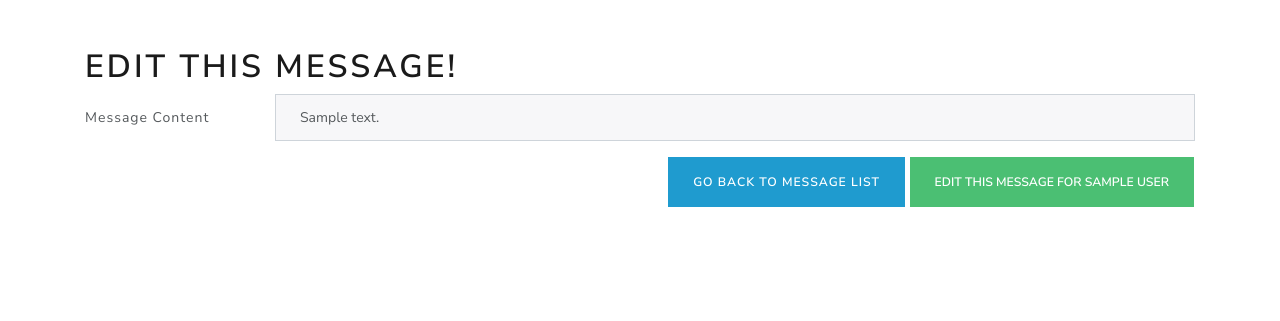
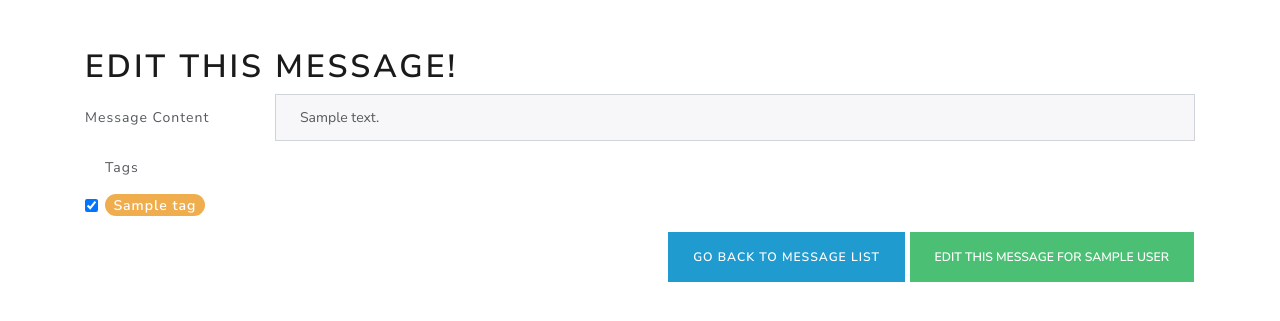
Before and after one commit to Technology-Development/users_messages_flask, a Flask app: page /messages/1/edit in a window 1280 px wide. Shown: the part 98-419 px from the top of the page. Run offline with Flask 2, Linux system fonts and the light colour scheme; tables that the repository leaves empty hold one stand-in row (values such as "Sample post"); some libraries are stand-ins or nearby versions.

Commit message:
finishing m:m, including bonus for n+1 queries

```diff
--- a/solution-many-to-many/app.py
+++ b/solution-many-to-many/app.py
@@ -93,13 +93,16 @@ def messages_index(user_id):
 def messages_new(user_id):
     """Show a form to create a new message for a specific user"""
     found_user = User.query.get_or_404(user_id)
-    return render_template('messages/new.html', user=found_user)
+    return render_template(
+        'messages/new.html', user=found_user, tags=Tag.query.all())
 
 
 @app.route('/users/<int:user_id>/messages', methods=["POST"])
 def messages_create(user_id):
     """Handle form submission for creating a new message for a specific user"""
     new_message = Message(content=request.form.get('content'), user_id=user_id)
+    tag_ids = [int(num) for num in request.form.getlist("tags")]
+    new_message.tags = Tag.query.filter(Tag.id.in_(tag_ids))
     db.session.add(new_message)
     db.session.commit()
     return redirect(url_for('messages_index', user_id=user_id))
@@ -116,7 +119,8 @@ def messages_show(message_id):
 def messages_edit(message_id):
     """Show a form to edit an existing message"""
     found_message = Message.query.get_or_404(message_id)
-    return render_template('messages/edit.html', message=found_message)
+    return render_template(
+        'messages/edit.html', message=found_message, tags=Tag.query.all())
 
 
 @app.route('/messages/<int:message_id>', methods=["PATCH"])
@@ -124,6 +128,8 @@ def messages_update(message_id):
     """Handle form submission for updating an existing message"""
     found_message = Message.query.get_or_404(message_id)
     found_message.content = request.form.get('content')
+    tag_ids = [int(num) for num in request.form.getlist("tags")]
+    found_message.tags = Tag.query.filter(Tag.id.in_(tag_ids))
     user = found_message.user
     db.session.add(found_message)
     db.session.commit()
@@ -203,6 +209,3 @@ def tags_destroy(tag_id):
 @app.errorhandler(404)
 def page_not_found(e):
     return render_template('404.html'), 404
-
-
-# update message routes
--- a/solution-many-to-many/static/style.css
+++ b/solution-many-to-many/static/style.css
@@ -9,3 +9,7 @@
 .user-photo {
   width: 100%;
 }
+
+.badge {
+  font-size: 100%;
+}
--- a/solution-many-to-many/templates/messages/edit.html
+++ b/solution-many-to-many/templates/messages/edit.html
@@ -9,6 +9,26 @@
         <input type="text" class="form-control" id="content" name="content" placeholder="What do you want your message to be?" value="{{ message.content }}">
       </div>
     </div>
+    <div class="form-check">
+      <p>Tags</p>
+      {% for tag in tags %}
+        <div>
+          <input
+            class="form-check-input"
+            type="checkbox"
+            value="{{ tag.id }}"
+            id="tag_{{ tag.id }}"
+            name="tags"
+            {% if tag in message.tags %}
+              checked
+            {% endif %}
+          >
+          <label class="form-check-label" for="tag_{{ tag.id }}">
+            <p class="badge badge-pill badge-warning">{{ tag.name }}</p>
+          </label>
+        </div>
+      {% endfor %}
+    </div>
     <div class="form-group row">
       <div class="ml-auto mr-3">
         <a href="{{ url_for('messages_index', user_id=message.user.id) }}" class="btn btn-info">Go back to message list</a>
--- a/solution-many-to-many/templates/messages/index.html
+++ b/solution-many-to-many/templates/messages/index.html
@@ -10,6 +10,7 @@
     <thead>
       <tr>
         <th>Message Content</th>
+        <th>Tag Count</th>
         <th class="text-right">Actions</th>
       </tr>
     </thead>
@@ -17,6 +18,7 @@
       {% for message in user.messages %}
         <tr>
           <td>{{ message.content }}</td>
+          <td>{{ message.tags.count() }}</td>
           <td class="text-right">
             <a href="{{url_for('messages_show', message_id=message.id)}}" class="btn btn-primary btn-sm">Show</a>
             <a href="{{url_for('messages_edit', message_id=message.id)}}" class="btn btn-success btn-sm">Edit</a>
--- a/solution-many-to-many/templates/messages/show.html
+++ b/solution-many-to-many/templates/messages/show.html
@@ -6,6 +6,11 @@
       {{message.content}}
     </h4>
     <p class="d-flex justify-content-end"><em>- {{ message.user.first_name }} {{ message.user.last_name }}</em></p>
+    <div class="d-flex justify-content-end">
+      {% for tag in message.tags %}
+        <a href="{{ url_for('tags_show', tag_id=tag.id) }}" class="badge badge-pill badge-warning ml-2">{{ tag.name }}</a>
+      {% endfor %}
+    </div>
   </div>
   <div class="d-flex justify-content-end">
     <a href="{{ url_for('messages_index', user_id=message.user.id) }}" class="btn btn-info mr-2">Go back to message list</a>
```
Also changed, not shown: solution-many-to-many/templates/messages/new.html (+11 -0 lines), readme-many-to-many.md.
